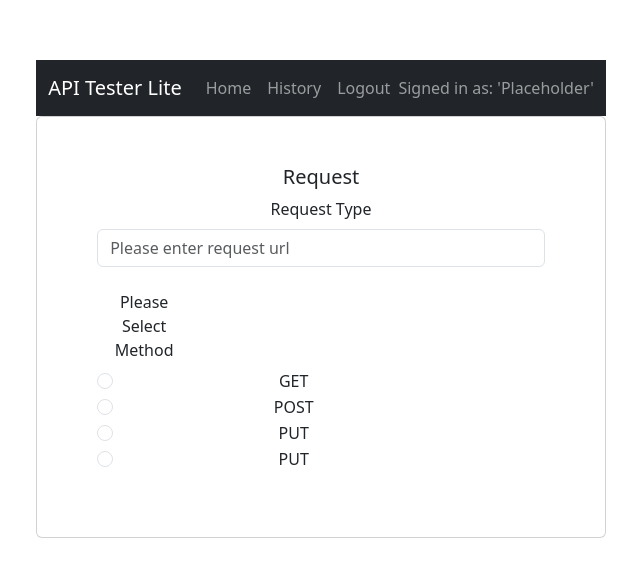
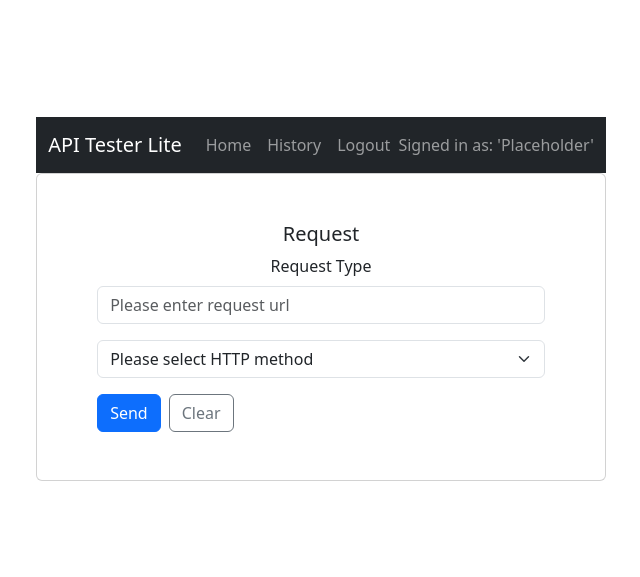
Before and after one commit to AHelmin/api-tester-lite, a React (Vite) app: page / in a window 1280 px wide. Shown: the part 101-678 px from the top of the page, without its empty margins (319-959 px from the left). Built offline with nearby package versions, Linux system fonts and the light colour scheme.

Commit message:
added dropdown menu and buttons to form

```diff
--- a/src/App.tsx
+++ b/src/App.tsx
@@ -1,5 +1,5 @@
 
-import { Container, Navbar, Nav, Card, Button, Form, Row, Col } from 'react-bootstrap';
+import { Container, Navbar, Nav, Card, Button, Form, Row, Col, DropdownMenu } from 'react-bootstrap';
 import './App.css'
 
 export default function App() {
@@ -30,39 +30,17 @@ export default function App() {
                 <Form.Label>Request Type</Form.Label>
                 <Form.Control type="email" placeholder="Please enter request url" />
               </Form.Group>
-
-              <Form.Group as={Row} className="mb-3">
-                <Form.Label as="legend" column sm={3}>
-                  Please Select Method
-                </Form.Label>
-                <Col sm={10}>
-                  <Form.Check
-                    type="radio"
-                    label="GET"
-                    name="formHorizontalRadios"
-                    id="formHorizontalRadios1"
-                  />
-                  <Form.Check
-                    type="radio"
-                    label="POST"
-                    name="formHorizontalRadios"
-                    id="formHorizontalRadios2"
-                  />
-                  <Form.Check
-                    type="radio"
-                    label="PUT"
-                    name="formHorizontalRadios"
-                    id="formHorizontalRadios3"
-                  />
-                   <Form.Check
-                    type="radio"
-                    label="PUT"
-                    name="formHorizontalRadios"
-                    id="formHorizontalRadios3"
-                  />
-                </Col>
-              </Form.Group>
-
+              <Form.Select aria-label="Default select example">
+                <option>Please select HTTP method</option>
+                <option value="1">GET</option>
+                <option value="2">POST</option>
+                <option value="3">PUT</option>
+                <option value="4">DELETE</option>
+              </Form.Select>
+              <div className="d-flex gap-2 mt-3">
+                <Button variant="primary">Send</Button>
+                <Button variant="outline-secondary">Clear</Button>
+              </div>
             </Form>
           </Card.Body>
         </Container>
```
